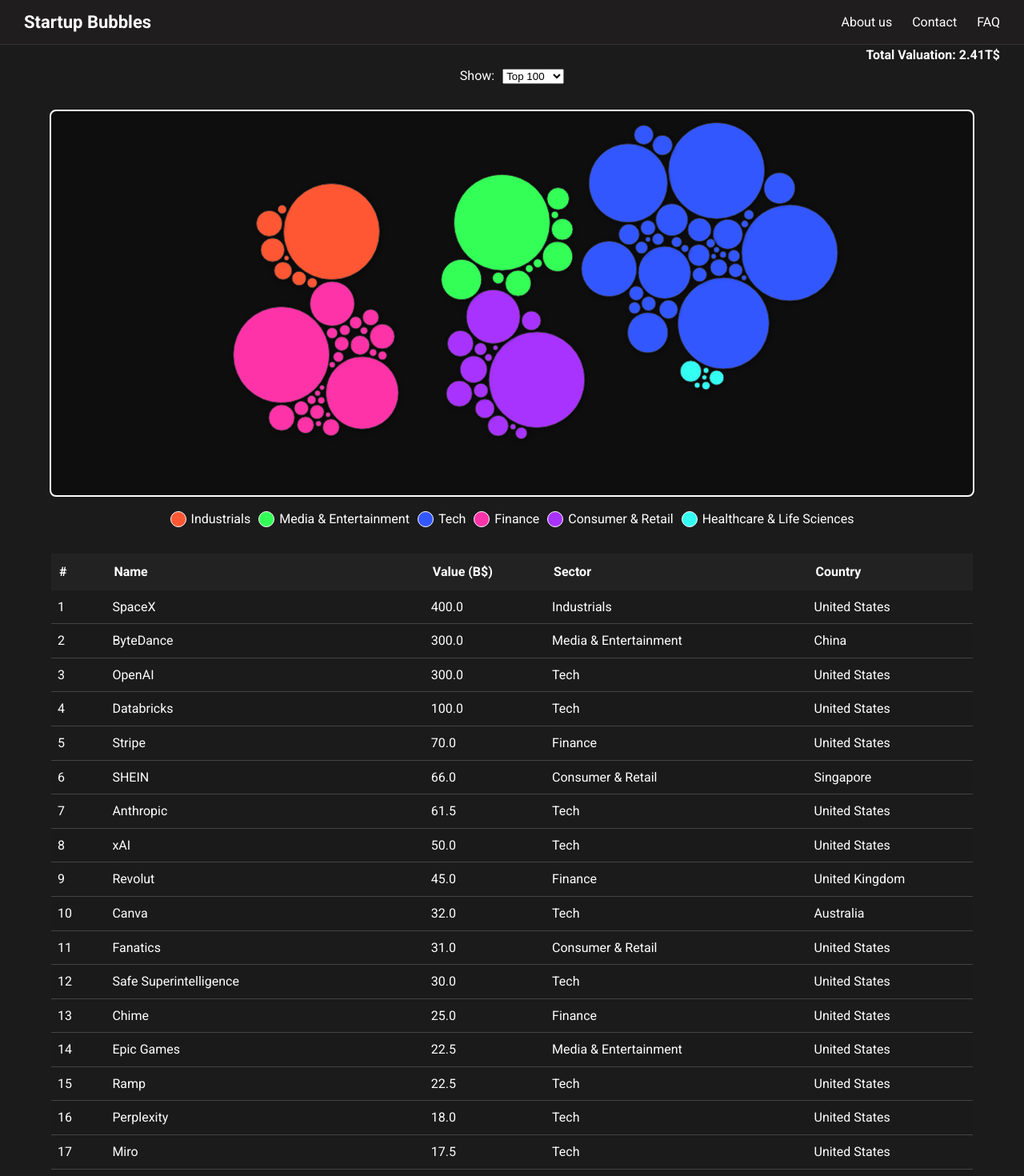
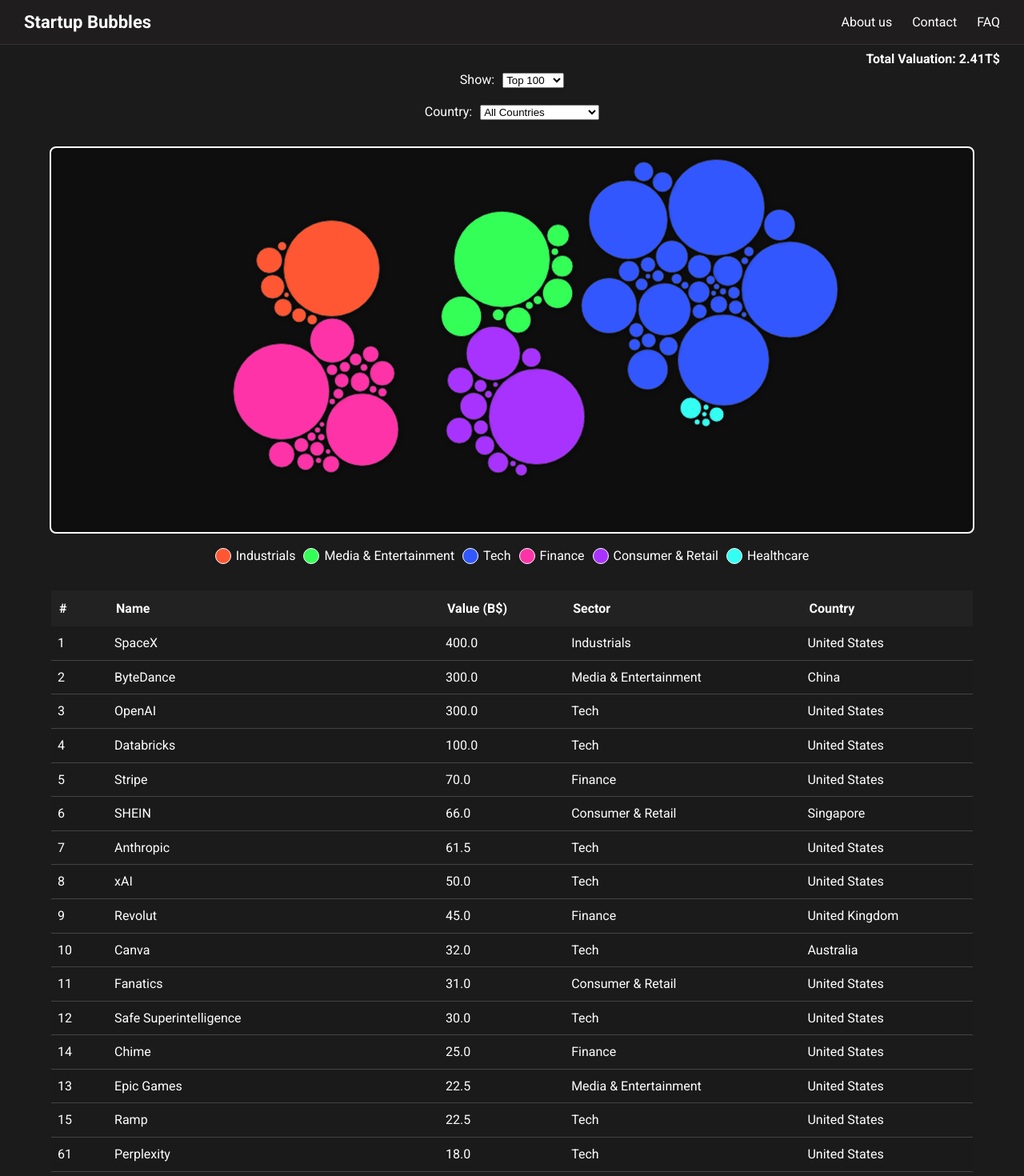
Before and after one commit to alerodriargui/startup-bubbles, a React (Create React App) app in the folder startups-bubbles-frontend/: page / in a window 1280 px wide. Shown: the top 1470 px of the page at 80% size. Built offline with nearby package versions, Linux system fonts and the light colour scheme.

Commit message:
mejoras varias

```diff
--- a/startups-bubbles-frontend/src/pages/Home.js
+++ b/startups-bubbles-frontend/src/pages/Home.js
@@ -10,10 +10,19 @@ function Home() {
   const [allStartups, setAllStartups] = useState([]);
   const [startups, setStartups] = useState([]);
   const [limit, setLimit] = useState("100"); // por defecto Top 100
+  const [countryFilter, setCountryFilter] = useState("all");
+const [sortConfig, setSortConfig] = useState({ key: null, direction: 'asc' });
+
   const simulationRef = useRef(null);
 
   // Escala de colores para todos los sectores (constante)
   const allSectors = Array.from(new Set(allStartups.map(d => d.sector)));
+const allCountries = [
+  "all",
+  ...Array.from(new Set(allStartups
+        .map(d => d.country)
+        .filter(c => c && c.trim() !== "")))  // <<< filtramos vacíos
+];
   const brightColors = [
     "#FF5733", "#33FF57", "#3357FF", "#FF33A8", "#A833FF",
     "#33FFF3", "#FFC733", "#FF3333", "#33FF8A", "#8A33FF",
@@ -24,7 +33,36 @@ function Home() {
     .domain(allSectors)
     .range(brightColors.slice(0, allSectors.length));
 
+const sortedStartups = React.useMemo(() => {
+  let sortable = [...startups];
+  if (sortConfig.key !== null) {
+    sortable.sort((a, b) => {
+      let aValue = a[sortConfig.key];
+      let bValue = b[sortConfig.key];
 
+      // Si es numérico
+      if (typeof aValue === 'number' && typeof bValue === 'number') {
+        return sortConfig.direction === 'asc' ? aValue - bValue : bValue - aValue;
+      }
+      // Si es texto
+      aValue = aValue?.toString().toLowerCase() || '';
+      bValue = bValue?.toString().toLowerCase() || '';
+      if (aValue < bValue) return sortConfig.direction === 'asc' ? -1 : 1;
+      if (aValue > bValue) return sortConfig.direction === 'asc' ? 1 : -1;
+      return 0;
+    });
+  }
+  return sortable;
+}, [startups, sortConfig]);
+
+// Handler para clic en columna
+const requestSort = (key) => {
+  let direction = 'asc';
+  if (sortConfig.key === key && sortConfig.direction === 'asc') {
+    direction = 'desc';
+  }
+  setSortConfig({ key, direction });
+};
 
   // Tooltip
   useEffect(() => {
@@ -49,14 +87,20 @@ function Home() {
     setAllStartups(sorted);
   }, []);
 
-  // Filtrar según límite
+// Filtrar según límite y país
 useEffect(() => {
-    if (limit === "all") {
-      setStartups(allStartups);
-    } else {
-      setStartups(allStartups.slice(0, parseInt(limit)));
+  let filtered = allStartups;
+
+  if (countryFilter !== "all") {
+    filtered = filtered.filter(s => s.country === countryFilter);
   }
-  }, [limit, allStartups]);
+
+  if (limit !== "all") {
+    filtered = filtered.slice(0, parseInt(limit));
+  }
+
+  setStartups(filtered);
+}, [limit, countryFilter, allStartups]);
 
   // D3: dibujar burbujas
   useEffect(() => {
@@ -176,7 +220,7 @@ function Home() {
 
 
         {/* Total valuation */}
-  <div style={{ textAlign: 'right',marginRight: '30px',color: 'white', fontWeight: 'bold', fontSize: '16px' }}>
+  <div style={{ textAlign: 'right',marginRight: '30px', marginTop: '5px', color: 'white', fontWeight: 'bold', fontSize: '16px' }}>
     Total Valuation: {(startups.reduce((acc, s) => acc + s.valuation, 0) / 1000000).toFixed(2)}T$
   </div>
 
@@ -190,6 +234,16 @@ function Home() {
           <option value="500">Top 500</option>
           <option value="1000">Top 1000</option>
           <option value="all">All</option>
+        </select>
+      </div>
+
+      {/* Selector de País */}
+      <div style={{ textAlign: 'center', marginBottom: '10px' }}>
+        <label style={{ color: 'white', marginRight: '10px' }}>Country:</label>
+        <select value={countryFilter} onChange={(e) => setCountryFilter(e.target.value)}>
+          {allCountries.map(c => (
+            <option key={c} value={c}>{c === "all" ? "All Countries" : c}</option>
+          ))}
         </select>
       </div>
 
@@ -229,18 +283,17 @@ function Home() {
         <table>
 <thead>
   <tr>
-              <th>#</th>
-              <th>Name</th>
-              <th>Value (B$)</th>
-              <th>Sector</th>
-              <th>Country</th>
-
+    <th style={{cursor: 'pointer'}} onClick={() => requestSort('id')}>#</th>
+    <th style={{cursor: 'pointer'}} onClick={() => requestSort('name')}>Name</th>
+    <th style={{cursor: 'pointer'}} onClick={() => requestSort('valuation')}>Value (B$)</th>
+    <th style={{cursor: 'pointer'}} onClick={() => requestSort('sector')}>Sector</th>
+    <th style={{cursor: 'pointer'}} onClick={() => requestSort('country')}>Country</th>
   </tr>
 </thead>
 <tbody>
-            {startups.map((s, index) => (
+  {sortedStartups.map((s, index) => (
     <tr key={s.id}>
-                <td>{index + 1}</td>
+      <td>{s.id}</td>
       <td>{s.name}</td>
       <td>{(s.valuation / 1000).toFixed(1)}</td>
       <td>{s.sector}</td>
@@ -248,6 +301,7 @@ function Home() {
     </tr>
   ))}
 </tbody>
+
         </table>
       </div>
     </div>
```
Also changed, not shown: startups-bubbles-frontend/src/data/startups.json. Lines whose indentation alone changed are shown as unchanged.
